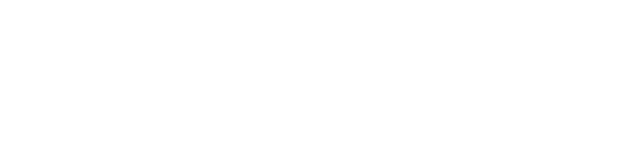
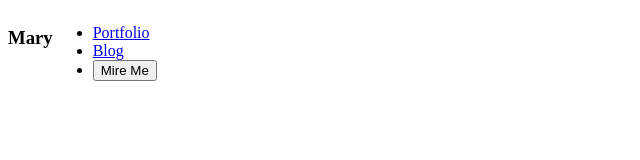
Before and after one commit to sdabdullah/developer-portfolio, a plain HTML site: page index.html in a window 1280 px wide. Shown: the whole page, without its empty margins (0-640 px from the left). Drawn offline with Linux system fonts and the light colour scheme.

Commit message:
added nav menu item

```diff
--- a/index.html
+++ b/index.html
@@ -4,9 +4,19 @@
     <meta charset="UTF-8">
     <meta name="viewport" content="width=device-width, initial-scale=1.0">
     <title>Web developer Portfolio</title>
+    <link rel="stylesheet" href="styles/portfolio.css">
 </head>
 <body>
-    <header></header>
+    <header>
+        <nav>
+            <h3>Mary</h3>
+            <ul>
+                <li><a href="#">Portfolio</a></li>
+                <li><a href="#">Blog</a></li>
+                <li><a href="#"><button>Mire Me</button></a></li>
+            </ul>
+        </nav>
+    </header>
     <main></main>
     <footer></footer>
 </body>
--- /dev/null
+++ b/styles/portfolio.css
@@ -0,0 +1,6 @@
+
+
+/* Nav styles */
+nav{
+    display: flex;
+}
```
